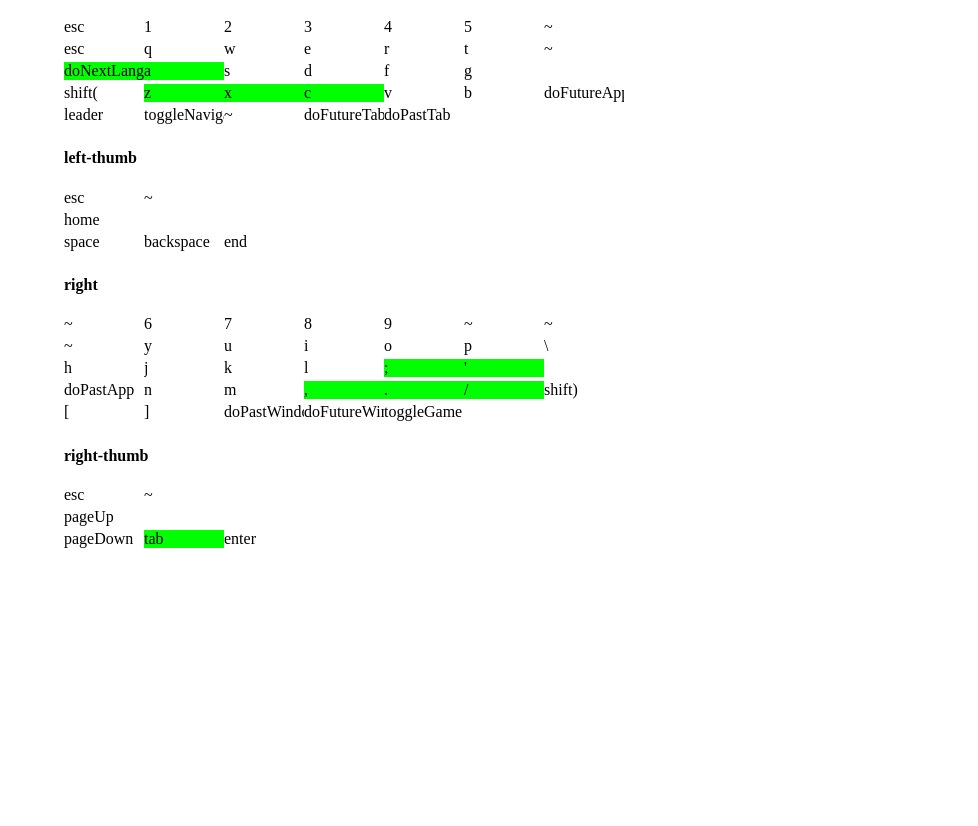
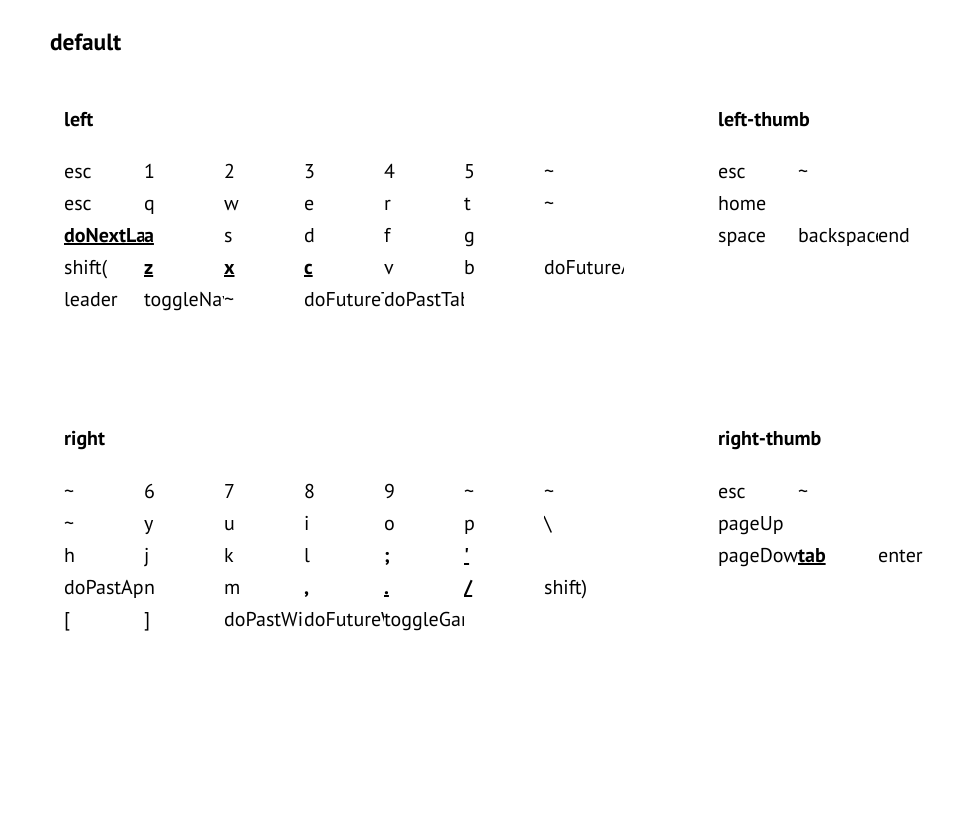
Before and after one commit to zored/zkf, a plain HTML site: page docs/index.htm in a window 1280 px wide. Shown: the part 264-1090 px from the top of the page, without its empty margins (0-978 px from the left). Before the commit the page ends 836 px from the top, so only its background shows below. Drawn offline with nearby package versions, Linux system fonts and the light colour scheme.

Commit message:
[master] Fancy styles

```diff
--- a/docs/css/main.css
+++ b/docs/css/main.css
@@ -1,7 +1,19 @@
+@import url('https://fonts.googleapis.com/css2?family=PT+Sans:ital,wght@0,400;0,700;1,400;1,700&display=swap');
+body {
+	font-family: 'PT Sans', sans-serif;
+	font-size: 20px;
+}
 .key {
 	display: inline-block;
 	width: 80px;
 	overflow: hidden;
+}
+.keys-block {
+	display: inline-block;
+	margin: 80px;
+	margin-top: 0;
+	margin-left:0;
+	vertical-align: top;
 }
 
 .keys-row {
@@ -9,21 +21,27 @@
 }
 
 .key-dance {
-	background-color: #0f0;
+	border-radius: 5px;
+	font-weight: bold;
+	text-decoration: underline;
 	display: block;
 	cursor: pointer;
 }
 
 .key-dance:hover{
-	background-color: #afa;
+	color: #55f;
+	text-decoration: none;
 }
 
 .key:hover{
 	background-color: #fff;
 }
-
 .layer {
 	margin-bottom: 20px;
+	display: inline-block;
+	margin: 100px;
+	margin-top: 0;
+	margin-left: 0;
 }
 
 .block {
--- a/docs/js/main.js
+++ b/docs/js/main.js
@@ -18,7 +18,7 @@ window.onload = async () => {
   const $layer = byId('layer');
   const $mapping = byId('mapping');
   let hashInput = location.hash.length > 1 &&
-    JSON.parse(decodeURIComponent(location.hash.substring(1)))
+    JSON.parse(atob(location.hash.substring(1)))
   const getInput = () => {
     const getValue = ($e, o) => {
       o = o || {};
@@ -90,7 +90,7 @@ window.onload = async () => {
       layer,
       mapping
     };
-    location.hash = JSON.stringify(result);
+    location.hash = btoa(JSON.stringify(result));
     return result;
   }
   const refresh = () => {
```
